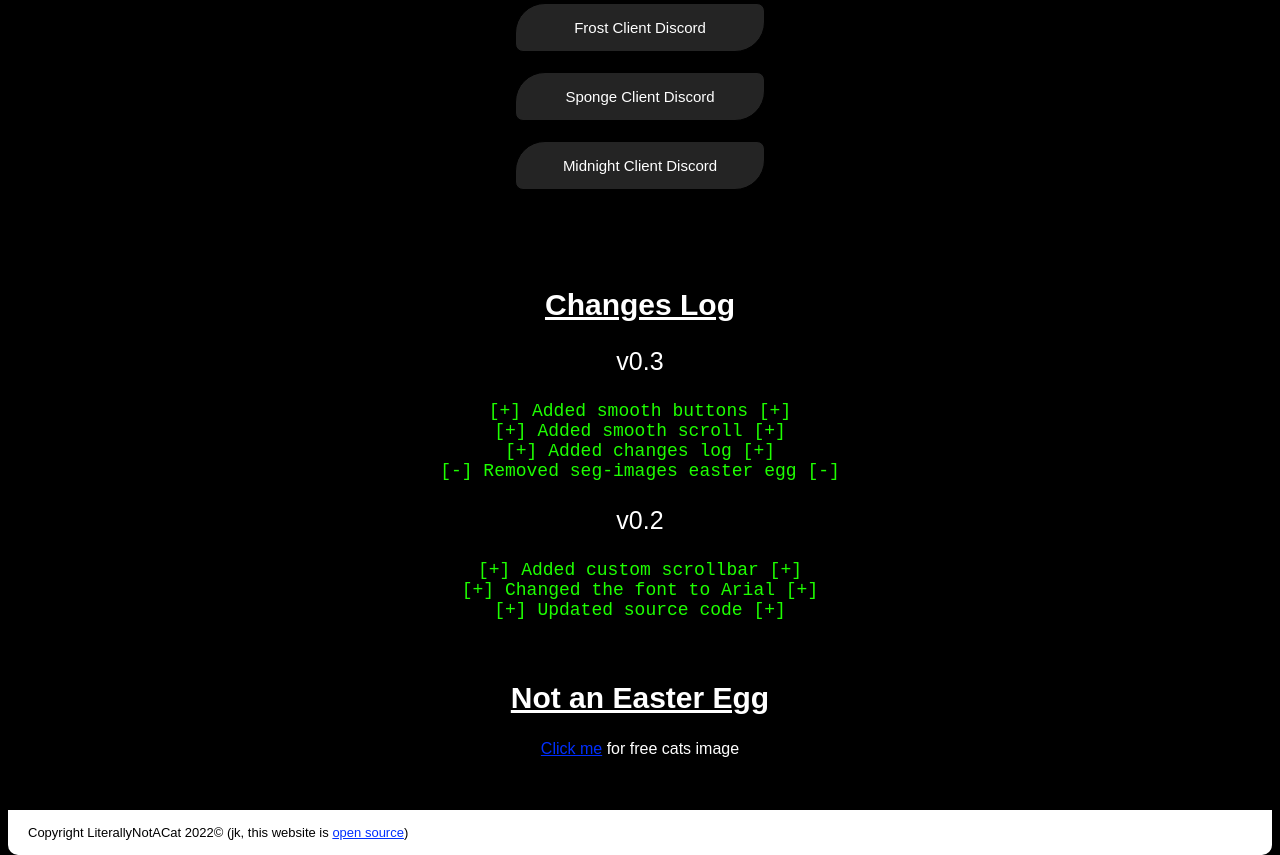
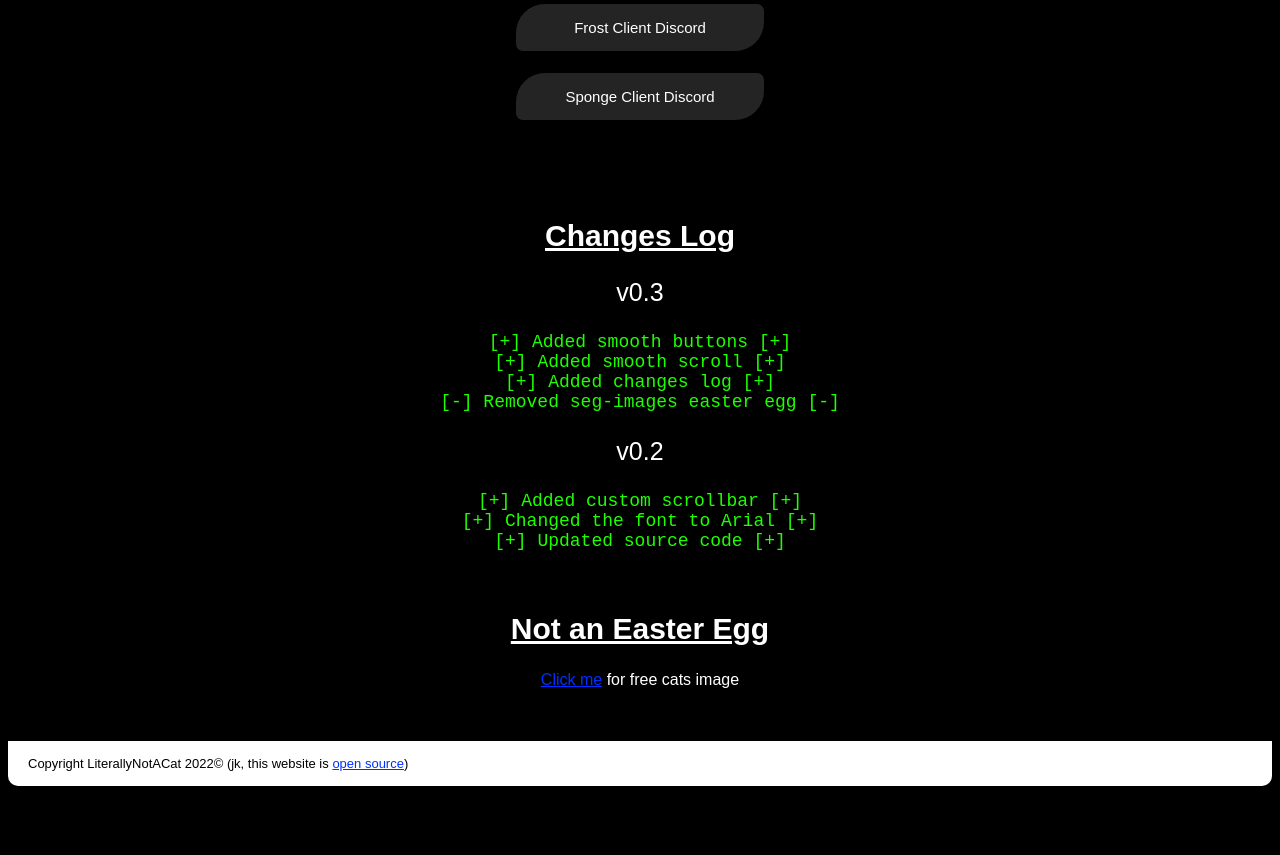
Before and after one commit to LiterallyNotACat/My-Website-Source-Code, a plain HTML site: page LiterallyNotACat Website/index.html in a window 1280 px wide. Shown: the part 881-1736 px from the top of the page. After the commit the page ends 1667 px from the top, so only its background shows below. Drawn offline with Linux system fonts and the light colour scheme.

Commit message:
Update index.html

```diff
--- a/LiterallyNotACat Website/index.html
+++ b/LiterallyNotACat Website/index.html
@@ -26,7 +26,6 @@
         <h2> You might find me here </h2>
                 <center><a href="https://discord.gg/6gwyKUHpPS" target='_blank'><button class="button"><span>Frost Client Discord</span></button></a></center>
                 <center><a href="https://discord.gg/HTj9V6qauR" target='_blank'><button class="button"><span>Sponge Client Discord</span></button></a></center>
-                <center><a href="https://discord.gg/cVmG8VUwwb" target='_blank'><button class="button"><span>Midnight Client Discord</span></button></a></center>
                 <br>
                 <br>
                 <br>
```
